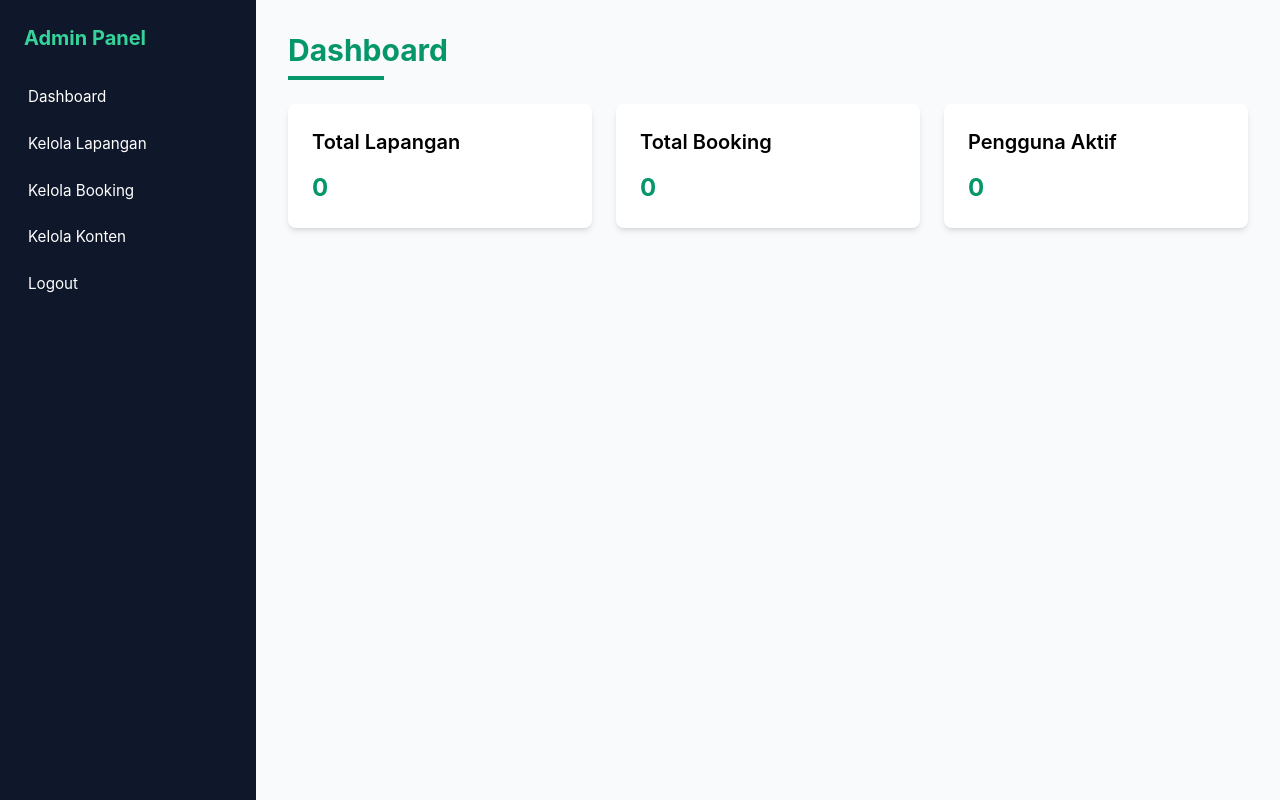
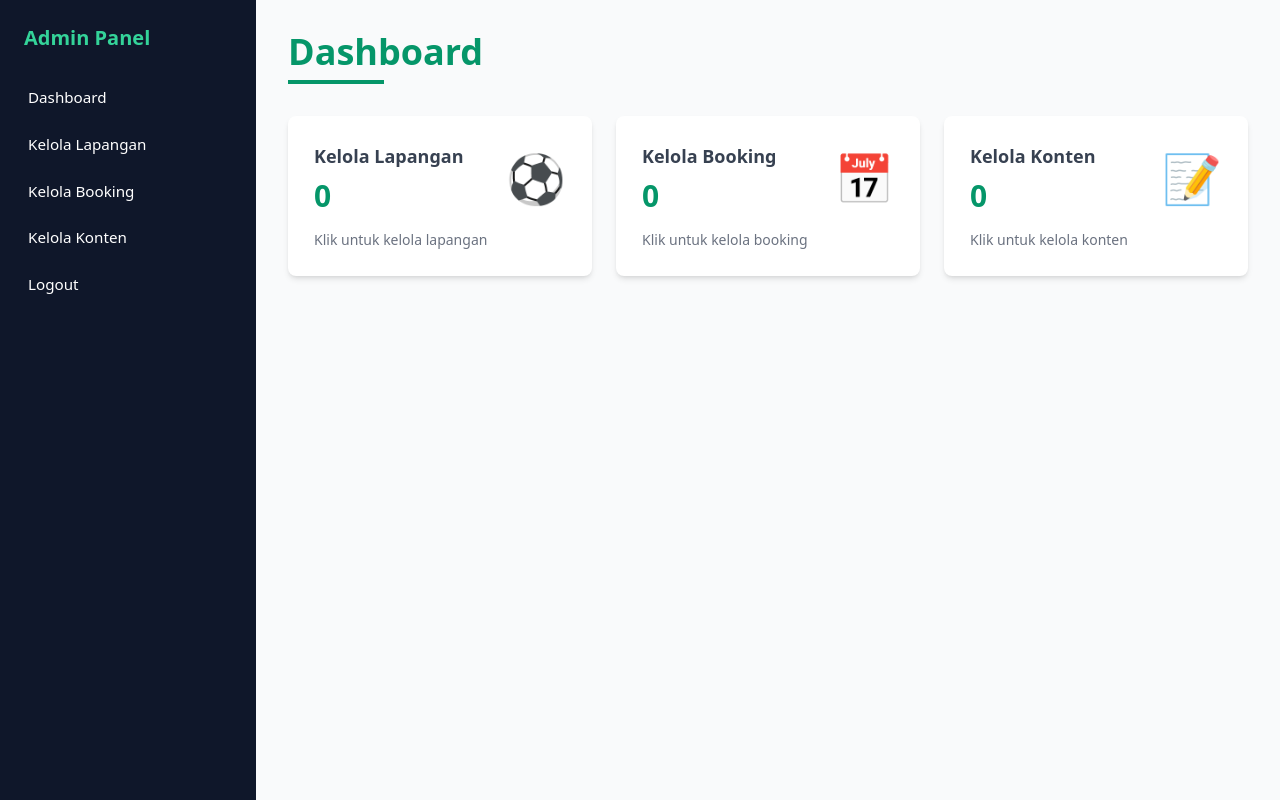
Before and after one commit to muhfahmm/website-booking-lapangan-futsal, a PHP site: page /dashboard.php in a window 1280 px wide. Run offline with PHP 8.4, Linux system fonts and the light colour scheme; the visitor is signed in with stand-in values (Sample User, id 1); data that the repository does not hold is empty; some libraries are stand-ins or nearby versions.

Commit message:
Create grid layout dashboard with data cards for Lapangan, Booking, Konten

```diff
--- a/admin/dashboard.php
+++ b/admin/dashboard.php
@@ -1,11 +1,38 @@
 <?php
 session_start();
-require_once __DIR__ . '/../config/koneksi.php'; // Database connection
-
-// Redirect to login if not authenticated
+require_once __DIR__ . '/../config/koneksi.php';
+// Protect page
 if (!isset($_SESSION['admin_logged_in']) || $_SESSION['admin_logged_in'] !== true) {
     header('Location: auth/login.php');
     exit();
+}
+
+// Get data counts
+$lapangan_count = 0;
+$booking_count = 0;
+$konten_count = 0;
+
+// Query lapangan count
+if (isset($conn)) {
+    $result = $conn->query('SELECT COUNT(*) as total FROM tb_lapangan');
+    if ($result) {
+        $row = $result->fetch_assoc();
+        $lapangan_count = $row['total'];
+    }
+
+    // Query booking count
+    $result = $conn->query('SELECT COUNT(*) as total FROM tb_booking');
+    if ($result) {
+        $row = $result->fetch_assoc();
+        $booking_count = $row['total'];
+    }
+
+    // Query konten count
+    $result = $conn->query('SELECT COUNT(*) as total FROM tb_konten');
+    if ($result) {
+        $row = $result->fetch_assoc();
+        $konten_count = $row['total'];
+    }
 }
 ?>
 <!DOCTYPE html>
@@ -15,32 +42,52 @@ if (!isset($_SESSION['admin_logged_in']) || $_SESSION['admin_logged_in'] !== tru
     <meta name="viewport" content="width=device-width, initial-scale=1.0">
     <title>Admin Dashboard</title>
     <script src="https://cdn.tailwindcss.com"></script>
-    <style>
-        body { font-family: 'Inter', sans-serif; }
-    </style>
 </head>
 <body class="bg-gray-50 flex">
     <?php include 'sidebar.php'; ?>
 
-    <!-- Main Content -->
     <main class="ml-64 flex-1 p-8">
-        <header class="mb-6">
-            <h1 class="text-3xl font-bold text-emerald-600">Dashboard</h1>
+        <header class="mb-8">
+            <h1 class="text-4xl font-bold text-emerald-600">Dashboard</h1>
             <div class="mt-2 h-1 w-24 bg-emerald-600"></div>
         </header>
-        <div class="grid gap-6 md:grid-cols-2 lg:grid-cols-3">
-            <div class="bg-white shadow-md rounded-lg p-6">
-                <h2 class="text-xl font-semibold mb-4">Total Lapangan</h2>
-                <p class="text-2xl font-bold text-emerald-600">0</p>
-            </div>
-            <div class="bg-white shadow-md rounded-lg p-6">
-                <h2 class="text-xl font-semibold mb-4">Total Booking</h2>
-                <p class="text-2xl font-bold text-emerald-600">0</p>
-            </div>
-            <div class="bg-white shadow-md rounded-lg p-6">
-                <h2 class="text-xl font-semibold mb-4">Pengguna Aktif</h2>
-                <p class="text-2xl font-bold text-emerald-600">0</p>
-            </div>
+
+        <div class="grid grid-cols-1 md:grid-cols-3 gap-6">
+            <!-- Kelola Lapangan -->
+            <a href="manage_lapangan.php" class="block bg-white rounded-lg shadow-md hover:shadow-lg transition p-6 cursor-pointer hover:border-emerald-500 border-2 border-transparent">
+                <div class="flex items-center justify-between">
+                    <div>
+                        <h2 class="text-lg font-semibold text-gray-700 mb-2">Kelola Lapangan</h2>
+                        <p class="text-3xl font-bold text-emerald-600"><?php echo $lapangan_count; ?></p>
+                    </div>
+                    <div class="text-5xl text-emerald-200">⚽</div>
+                </div>
+                <p class="text-sm text-gray-500 mt-4">Klik untuk kelola lapangan</p>
+            </a>
+
+            <!-- Kelola Booking -->
+            <a href="manage_booking.php" class="block bg-white rounded-lg shadow-md hover:shadow-lg transition p-6 cursor-pointer hover:border-emerald-500 border-2 border-transparent">
+                <div class="flex items-center justify-between">
+                    <div>
+                        <h2 class="text-lg font-semibold text-gray-700 mb-2">Kelola Booking</h2>
+                        <p class="text-3xl font-bold text-emerald-600"><?php echo $booking_count; ?></p>
+                    </div>
+                    <div class="text-5xl text-emerald-200">📅</div>
+                </div>
+                <p class="text-sm text-gray-500 mt-4">Klik untuk kelola booking</p>
+            </a>
+
+            <!-- Kelola Konten -->
+            <a href="manage_konten.php" class="block bg-white rounded-lg shadow-md hover:shadow-lg transition p-6 cursor-pointer hover:border-emerald-500 border-2 border-transparent">
+                <div class="flex items-center justify-between">
+                    <div>
+                        <h2 class="text-lg font-semibold text-gray-700 mb-2">Kelola Konten</h2>
+                        <p class="text-3xl font-bold text-emerald-600"><?php echo $konten_count; ?></p>
+                    </div>
+                    <div class="text-5xl text-emerald-200">📝</div>
+                </div>
+                <p class="text-sm text-gray-500 mt-4">Klik untuk kelola konten</p>
+            </a>
         </div>
     </main>
 </body>
```
